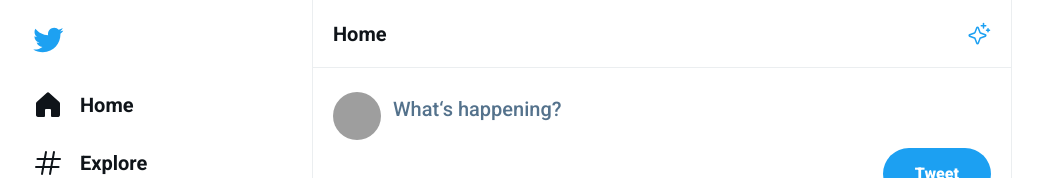
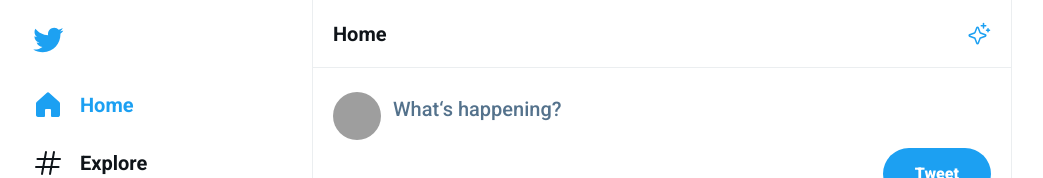
Before and after one commit to davyd-souza/twitter-ui, a React (Vite) app: page / in a window 1280 px wide. Shown: the top 178 px of the page, without its empty margins (128-1171 px from the left). Built offline with nearby package versions, Linux system fonts and the light colour scheme; grey boxes are pictures that could not be loaded.

Commit message:
refactor: change from anchor to NavLink

```diff
--- a/src/components/Sidebar/index.tsx
+++ b/src/components/Sidebar/index.tsx
@@ -1,3 +1,6 @@
+// DEPENDENCY
+import { NavLink } from 'react-router-dom'
+
 // STYLE
 import './Sidebar.css'
 import {
@@ -20,10 +23,10 @@ export function Sidebar(): JSX.Element {
       <img className='logo' src={twitterLogo} alt='Logo' />
 
       <nav className='navigation'>
-        <a href='#' className='navigation__link' data-active>
+        <NavLink to='/' className='navigation__link'>
           <House weight='fill' />
           Home
-        </a>
+        </NavLink>
         <a href='#' className='navigation__link'>
           <Hash />
           Explore
```
